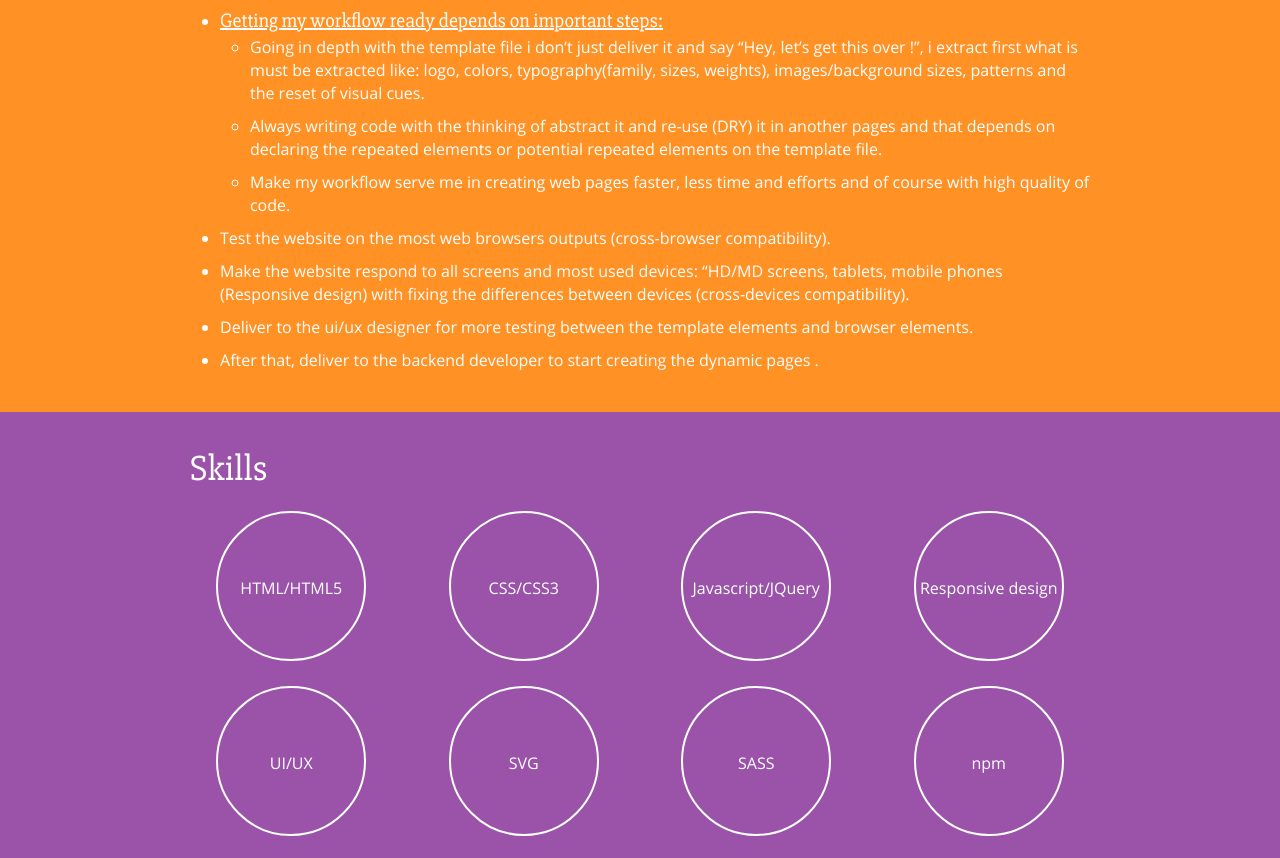
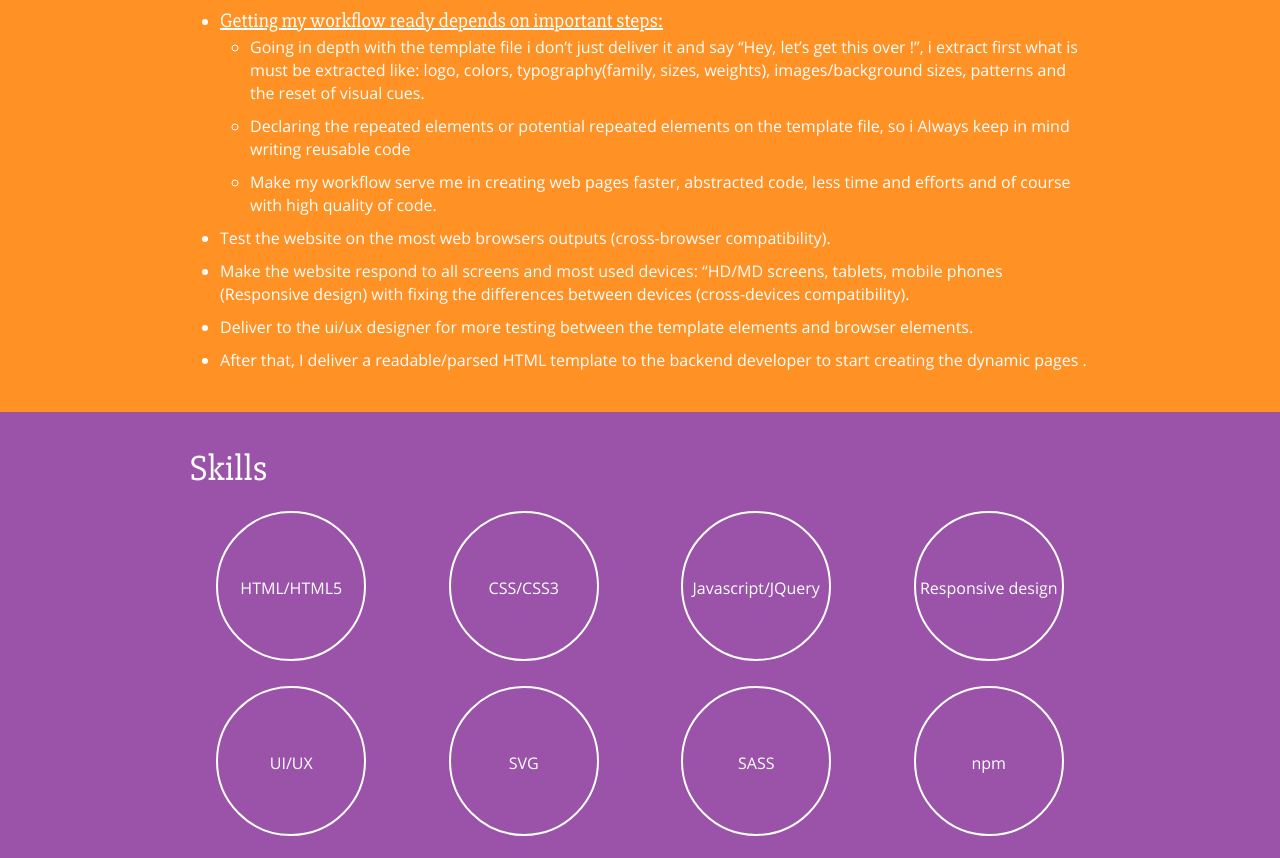
Before and after one commit to mahmoudZakaria90/onlineResume, a website: page index.html in a window 1280 px wide. Shown: the part 1893-2751 px from the top of the page. Drawn offline with Linux system fonts and the light colour scheme.

```diff
--- a/index.html
+++ b/index.html
@@ -146,15 +146,15 @@
                <ul class="gv-padding-left-md">
                  <li>Going in depth with the template file i don’t just deliver it and say “Hey, let’s get this over !”, i extract first what is must be extracted like: logo, colors, typography(family, sizes, weights), images/background sizes,
                   patterns and the reset of visual cues.</li>
-                 <li>Always writing code with the thinking of abstract it and re-use (DRY) it in another pages and that depends on declaring the repeated elements or potential repeated elements on the template file.</li>
-                 <li>Make my workflow serve me in creating web pages faster, less time and efforts and of course with high quality of code.</li>
+                 <li>Declaring the repeated elements or potential repeated elements on the template file, so i Always keep in mind writing reusable code</li>
+                 <li>Make my workflow serve me in creating web pages faster, abstracted code, less time and efforts and of course with high quality of code.</li>
                </ul>
              </li>
              <li>Test the website on the most web browsers outputs (cross-browser compatibility). </li>
             <li>Make the website respond to all screens and most used devices:
 “HD/MD screens, tablets, mobile phones (Responsive design) with fixing the differences between devices (cross-devices compatibility). </li>
             <li>Deliver to the ui/ux designer for more testing between the template elements and browser elements.</li>
-            <li>After that, deliver to the backend developer to start creating the dynamic pages .</li>
+            <li>After that, I deliver a readable/parsed HTML template to the backend developer to start creating the dynamic pages .</li>
           </ul>
 
         </div><!--end of container-->
```
